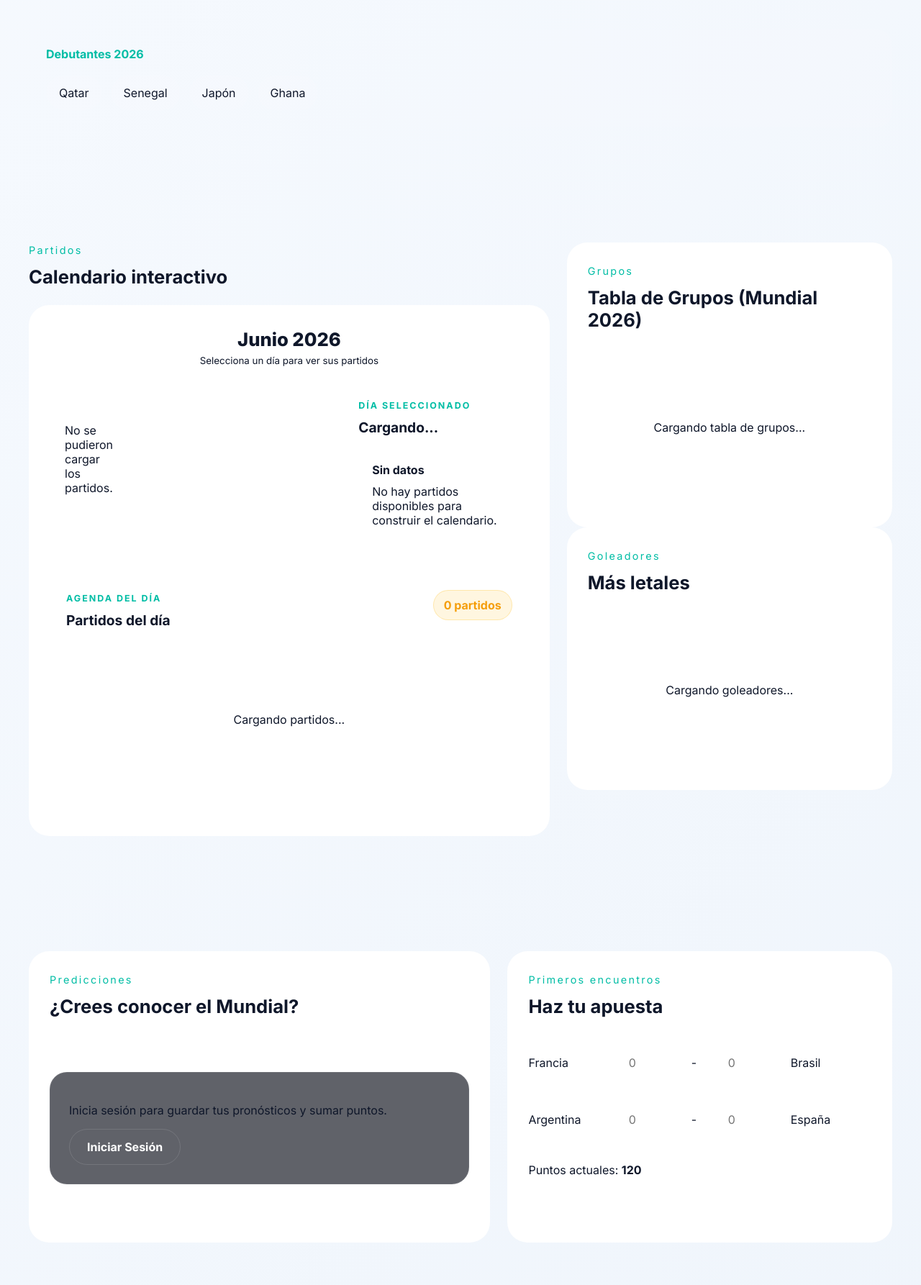
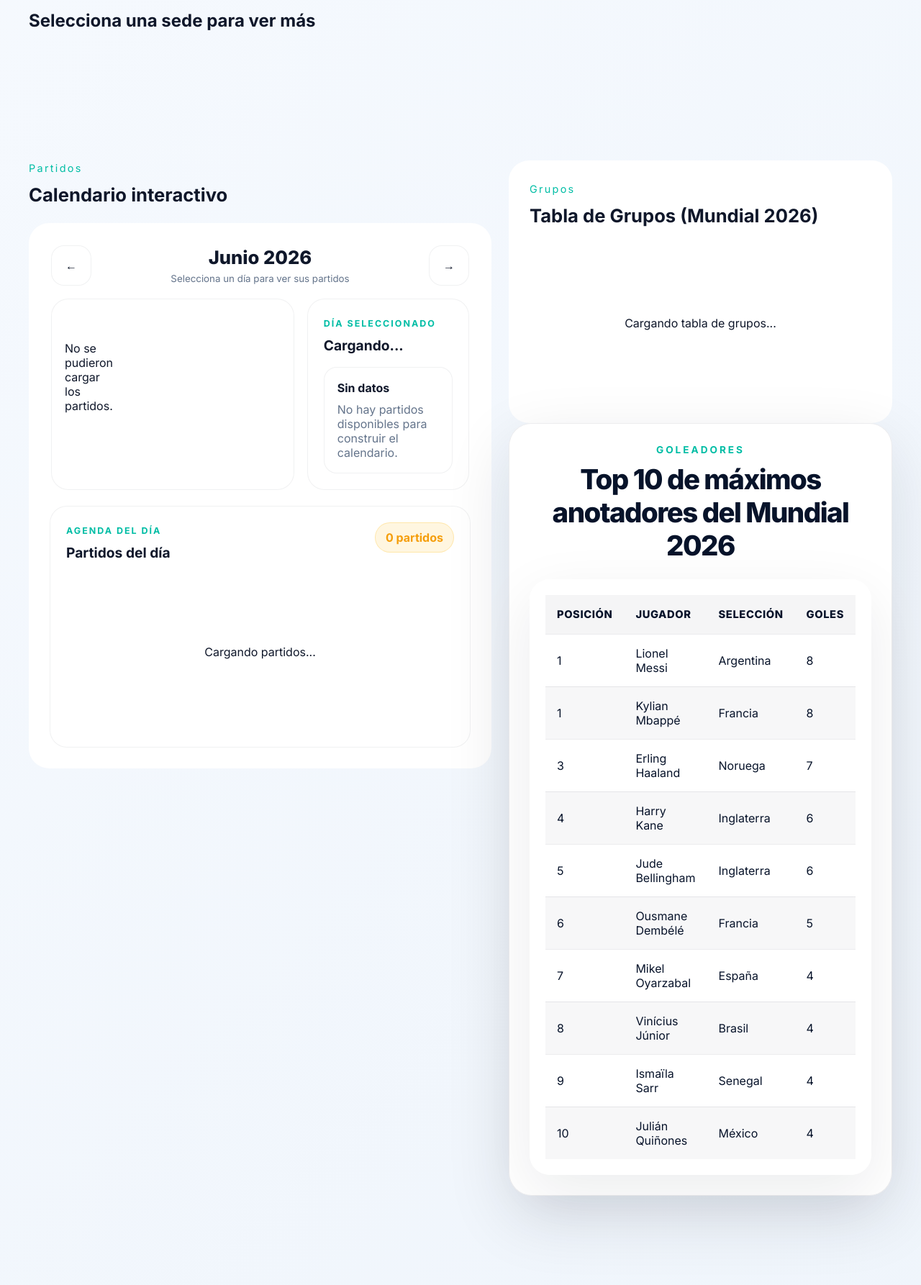
Before and after one commit to Barria198725/webmundial, a Django app: template web/core/templates/index.html in a window 1280 px wide. Shown: the part 1555-3341 px from the top of the page at 72% size. Run offline with Django 5.2, Linux system fonts and the light colour scheme; the template is opened without the code that fills it, so the values that code supplies are empty.

Commit message:
Versión final limpia de Web Mundial

```diff
--- a/entrega.txt
+++ b/entrega.txt
@@ -23,4 +23,4 @@ Firmado por el equipo:
 - Irving Barria
 - Alejandro Castillo
 - Rene Vega
-- Algelica Gaitan
+- Angelica Gaitan
--- a/web/core/static/css/calendar.css
+++ b/web/core/static/css/calendar.css
@@ -32,16 +45,16 @@
 
 .calendar-shell__title small {
 	margin-top: 6px;
-	color: var(--gray);
+	color: var(--muted);
 }
 
 .calendar-nav-button {
 	width: 56px;
 	height: 56px;
 	border-radius: 18px;
-	border: 1px solid rgba(255,255,255,0.08);
-	background: rgba(255,255,255,0.04);
-	color: var(--white);
+	border: 1px solid rgba(15,23,42,0.06);
+	background: rgba(255,255,255,0.7);
+	color: var(--text);
 	cursor: pointer;
 	transition: transform 0.2s ease, background 0.2s ease, border-color 0.2s ease;
 }
@@ -61,8 +74,8 @@
 .calendar-grid-wrap,
 .calendar-day-panel,
 .calendar-agenda {
-	background: rgba(255,255,255,0.03);
-	border: 1px solid rgba(255,255,255,0.08);
+	background: rgba(255,255,255,0.9);
+	border: 1px solid rgba(15,23,42,0.06);
 	border-radius: 24px;
 }
 
@@ -177,14 +190,14 @@
 .calendar-empty-state {
 	padding: 18px;
 	border-radius: 18px;
-	background: rgba(255,255,255,0.04);
-	border: 1px solid rgba(255,255,255,0.08);
+	background: #ffffff;
+	border: 1px solid rgba(15,23,42,0.06);
 }
 
 .calendar-summary-card p,
 .calendar-empty-state p {
 	margin: 10px 0 0;
-	color: var(--gray);
+	color: var(--muted);
 }
 
 .calendar-summary-card__chips {
@@ -281,6 +294,73 @@
 .calendar-grid__empty,
 .calendar-empty-state--compact {
 	min-height: 180px;
+}
+
+/* Estilos para la tabla de goleadores (texto oscuro y contraste) */
+.top-scorers-table {
+	padding: 22px;
+	background: rgba(255,255,255,0.9);
+	border-radius: 28px;
+	box-shadow: 0 24px 80px rgba(15,23,42,0.08);
+}
+.top-scorers-table .scorers-table {
+	width: 100%;
+	border-collapse: separate;
+	border-spacing: 0;
+	background: transparent;
+	color: var(--text);
+	font-family: 'Inter', sans-serif;
+}
+.scorers-table thead th {
+	text-align: left;
+	padding: 18px 16px;
+	font-weight: 800;
+	color: var(--primary-dark);
+	background: rgba(15,23,42,0.04);
+	letter-spacing: 0.04em;
+	text-transform: uppercase;
+	font-size: 0.92rem;
+}
+.scorers-table tbody td {
+	padding: 16px 16px;
+	border-top: 1px solid rgba(15,23,42,0.08);
+	color: var(--primary-dark);
+}
+.scorers-table tbody tr:nth-child(even) {
+	background: rgba(15,23,42,0.03);
+}
+.scorers-table tbody tr:hover {
+	background: rgba(0,189,165,0.06);
+}
+.table-card--modern {
+	border: 1px solid rgba(15,23,42,0.08);
+	background: rgba(255,255,255,0.97);
+	border-radius: 32px;
+	box-shadow: 0 30px 90px rgba(15,23,42,0.12);
+	backdrop-filter: blur(18px);
+}
+.section-header--centered {
+	display: grid;
+	place-items: center;
+	max-width: 720px;
+	margin: 0 auto 24px;
+	padding: 0 14px;
+}
+.section-header--centered span {
+	display: inline-block;
+	margin-bottom: 10px;
+	font-size: 0.85rem;
+	letter-spacing: 0.22em;
+	text-transform: uppercase;
+	font-weight: 700;
+}
+.section-header--centered h2 {
+	margin: 0;
+	font-size: clamp(2rem, 3vw, 2.8rem);
+	font-weight: 900;
+	letter-spacing: -0.04em;
+	color: var(--primary-dark);
+	text-align: center !important;
 }
 
 @media (max-width: 1160px) {
--- a/web/core/static/js/api.js
+++ b/web/core/static/js/api.js
@@ -116,8 +116,16 @@ function setTeamCrest(imgElement, teamName, fallbackName) {
   const filename = getTeamCrestFilename(resolvedName);
   const fallbackPath = "/static/images/logos/brazil-national-team-logo-footylogos.png";
   const path = filename ? `/static/images/logos/${filename}` : fallbackPath;
-  imgElement.src = path;
-  imgElement.alt = `${resolvedName} escudo`;
+  // Si el elemento es una imagen, asignar `src` y `alt`.
+  // Si es un contenedor (div) con clase `escudo-bg`, usar `background-image`.
+  const tag = (imgElement.tagName || "").toUpperCase();
+  if (tag === "IMG") {
+    imgElement.src = path;
+    imgElement.alt = `${resolvedName} escudo`;
+  } else {
+    imgElement.style.backgroundImage = `url('${path}')`;
+    imgElement.setAttribute("aria-hidden", "true");
+  }
 }
 
 function formatSpanishDate(dateString) {
--- a/web/core/static/js/auth.js
+++ b/web/core/static/js/auth.js
@@ -43,10 +43,23 @@ document.addEventListener('DOMContentLoaded', function(){
 
   if(!form) return;
 
+  const loginError = document.getElementById('login-error');
+  function showLoginError(message){
+    if(loginError){
+      loginError.textContent = message;
+      loginError.style.display = 'block';
+    }
+  }
+
   form.addEventListener('submit', async function(e){
     e.preventDefault();
     const email = form.email.value.trim();
     const password = form.password.value;
+
+    if(!email || !password){
+      showLoginError('Completa email y contraseña.');
+      return;
+    }
 
     const url = (window.API_BASE_URL || '') + '/auth/login';
     try{
@@ -62,11 +75,17 @@ document.addEventListener('DOMContentLoaded', function(){
         window.location.href = '/profile/';
         return;
       }
+      const fallbackUser = { name: email.split('@')[0] || 'Usuario', email };
+      localStorage.setItem('user', JSON.stringify(fallbackUser));
+      localStorage.setItem('token', 'local-auth');
+      window.location.href = '/profile/';
+      return;
     }catch(err){
-      // ignore and fallback to mock
+      const fallbackUser = { name: email.split('@')[0] || 'Usuario', email };
+      localStorage.setItem('user', JSON.stringify(fallbackUser));
+      localStorage.setItem('token', 'local-auth');
+      window.location.href = '/profile/';
+      return;
     }
-
-    localStorage.setItem('user', JSON.stringify({ email }));
-    window.location.href = '/profile/';
   });
 });
--- a/web/core/static/js/predictions.js
+++ b/web/core/static/js/predictions.js
@@ -1,2 +1,54 @@
-// Placeholder for future prediction logic.
-// You can later add save and ranking behavior using POST /api/predictions.
+document.addEventListener('DOMContentLoaded', function() {
+  const user = JSON.parse(localStorage.getItem('user') || 'null');
+  const token = localStorage.getItem('token');
+  const predictionSection = document.getElementById('prediction-match-list');
+  const predictionMessage = document.getElementById('predictions-message');
+  const loginButton = document.getElementById('predictions-login-button');
+
+  function renderPredictionRow(match) {
+    const inputsDisabled = !user || !token ? 'disabled' : '';
+    return `
+      <div class="prediction-row">
+        <div>${match.homeTeam}</div>
+        <div><input type="number" name="home_${match.id}" placeholder="0" min="0" data-match-id="${match.id}" data-team="home" ${inputsDisabled} /></div>
+        <div>-</div>
+        <div><input type="number" name="away_${match.id}" placeholder="0" min="0" data-match-id="${match.id}" data-team="away" ${inputsDisabled} /></div>
+        <div>${match.awayTeam}</div>
+      </div>
+    `;
+  }
+
+  async function loadMatches() {
+    const url = (window.API_BASE_URL || '') + '/api/matches';
+    try {
+      const response = await fetch(url);
+      if (!response.ok) throw new Error('Error al cargar partidos');
+      const matches = await response.json();
+      if (!Array.isArray(matches) || matches.length === 0) {
+        if (predictionSection) predictionSection.innerHTML += '<p>No hay partidos disponibles.</p>';
+        return;
+      }
+
+      const rows = matches.map(renderPredictionRow).join('');
+      if (predictionSection) {
+        predictionSection.innerHTML = `
+          <div class="section-header"><span>Primeros encuentros</span><h2>Haz tu apuesta</h2></div>
+          ${rows}
+          <div class="predictions__footer"><span>Puntos actuales: <strong>${user?.points || 0}</strong></span></div>
+        `;
+      }
+    } catch (err) {
+      if (predictionSection) predictionSection.innerHTML = '<p>No se pudieron cargar los partidos.</p>';
+    }
+  }
+
+  if (user && token) {
+    if (predictionMessage) predictionMessage.textContent = 'Haz tus pronósticos y guarda tus apuestas.';
+    if (loginButton) loginButton.hidden = true;
+  } else {
+    if (predictionMessage) predictionMessage.textContent = 'Inicia sesión para guardar tus pronósticos y sumar puntos.';
+    if (loginButton) loginButton.hidden = false;
+  }
+
+  loadMatches();
+});
--- a/web/core/templates/base.html
+++ b/web/core/templates/base.html
@@ -8,24 +8,31 @@
   <link rel="preconnect" href="https://fonts.googleapis.com" />
   <link rel="preconnect" href="https://fonts.gstatic.com" crossorigin />
   <link href="https://fonts.googleapis.com/css2?family=Inter:wght@400;500;600;700;800&display=swap" rel="stylesheet" />
-  <link rel="stylesheet" href="{% static 'css/main.css' %}?v=2" />
-  <link rel="stylesheet" href="{% static 'css/hero.css' %}?v=2" />
-  <link rel="stylesheet" href="{% static 'css/calendar.css' %}?v=2" />
-  <link rel="stylesheet" href="{% static 'css/predictions.css' %}?v=2" />
-  <link rel="stylesheet" href="{% static 'css/countryDetails.css' %}?v=2" />
+  <link rel="stylesheet" href="{% static 'css/main.css' %}?v=4" />
+  <link rel="stylesheet" href="{% static 'css/hero.css' %}?v=4" />
+  <link rel="stylesheet" href="{% static 'css/calendar.css' %}?v=4" />
+  <link rel="stylesheet" href="{% static 'css/predictions.css' %}?v=4" />
+  <link rel="stylesheet" href="{% static 'css/countryDetails.css' %}?v=4" />
   {% block extra_head %}{% endblock %}
 </head>
 <body>
   <script>
-    window.API_BASE_URL = "{{ api_base_url|default:'http://localhost:3000' }}";
+    {% with api_base=api_base_url|default:'' %}
+      {% if api_base and '://api' in api_base %}
+        window.API_BASE_URL = "http://localhost:3000";
+      {% elif api_base %}
+        window.API_BASE_URL = "{{ api_base }}";
+      {% else %}
+        window.API_BASE_URL = "http://localhost:3000";
+      {% endif %}
+    {% endwith %}
   </script>
   <div class="app-shell">
     <header class="navbar">
       <div class="navbar__brand">MUNDO FÚTBOL 2026</div>
       <nav class="navbar__links">
-        <a href="{% url 'index' %}">Inicio</a>
         <a href="{% url 'partidos' %}">Partidos</a>
-        <a href="{% url 'country_detail' country_code='USA' %}">Estadios</a>
+        <a href="{% url 'index' %}#hosts">Estadios</a>
         <a href="{% url 'legends' %}">Leyendas</a>
         <a href="{% url 'news' %}" class="news-nav-link">Noticias</a>
         <a href="{% url 'history' %}">Historia</a>
--- a/web/core/templates/index.html
+++ b/web/core/templates/index.html
@@ -54,7 +54,7 @@
         <div class="match-card__teams">
           <div class="team team--home">
             <div class="team__shield team__shield--home">
-              <img id="lastHomeCrest" class="escudo-equipo" src="{% static 'images/logos/brazil-national-team-logo-footylogos.png' %}" alt="Brazil escudo" />
+              <div id="lastHomeCrest" class="escudo-equipo escudo-bg" style="background-image: url('{% static 'images/logos/brazil-national-team-logo-footylogos.png' %}');" aria-hidden="true"></div>
             </div>
             <span class="team__name" id="lastHomeTeam">BRAZIL</span>
           </div>
@@ -65,7 +65,7 @@
           </div>
           <div class="team team--away">
             <div class="team__shield team__shield--away">
-              <img id="lastAwayCrest" class="escudo-equipo" src="{% static 'images/logos/japan-national-team-logo-footylogos.png' %}" alt="Japan escudo" />
+              <div id="lastAwayCrest" class="escudo-equipo escudo-bg" style="background-image: url('{% static 'images/logos/japan-national-team-logo-footylogos.png' %}');" aria-hidden="true"></div>
             </div>
             <span class="team__name" id="lastAwayTeam">JAPAN</span>
           </div>
@@ -85,14 +85,14 @@
         <div class="match-card__teams">
           <div class="team team--home">
             <div class="team__shield team__shield--home">
-              <img id="nextHomeCrest" class="escudo-equipo" src="{% static 'images/logos/germany-national-team-logo-footylogos.png' %}" alt="Germany escudo" />
+              <div id="nextHomeCrest" class="escudo-equipo escudo-bg" style="background-image: url('{% static 'images/logos/germany-national-team-logo-footylogos.png' %}');" aria-hidden="true"></div>
             </div>
             <span class="team__name" id="nextHomeTeam">GERMANY</span>
           </div>
           <div class="match-vs">VS</div>
           <div class="team team--away">
             <div class="team__shield team__shield--away">
-              <img id="nextAwayCrest" class="escudo-equipo" src="{% static 'images/logos/paraguay-national-team-logo-footylogos.png' %}" alt="Paraguay escudo" />
+              <div id="nextAwayCrest" class="escudo-equipo escudo-bg" style="background-image: url('{% static 'images/logos/paraguay-national-team-logo-footylogos.png' %}');" aria-hidden="true"></div>
             </div>
             <span class="team__name" id="nextAwayTeam">PARAGUAY</span>
           </div>
@@ -157,15 +157,7 @@
         <h2 id="nombre-pais-seleccionado">Selecciona una sede para ver más</h2>
         <div id="contenedor-info" class="contenedor-sedes-dinamicas"></div>
       </div>
-      <div class="host-debut">
-        <span>Debutantes 2026</span>
-        <div class="host-debut__items">
-          <div>Qatar</div>
-          <div>Senegal</div>
-          <div>Japón</div>
-          <div>Ghana</div>
-        </div>
-      </div>
+
     </section>
 
     <section id="groups" class="calendar-panel">
@@ -218,9 +210,32 @@
           <div class="section-header"><span>Grupos</span><h2>Tabla de Grupos (Mundial 2026)</h2></div>
           <div class="data-placeholder">Cargando tabla de grupos...</div>
         </div>
-        <div class="table-card" id="top-scorers">
-          <div class="section-header"><span>Goleadores</span><h2>Más letales</h2></div>
-          <div class="data-placeholder">Cargando goleadores...</div>
+        <div class="table-card table-card--modern" id="top-scorers">
+          <div class="section-header section-header--centered"><span>Goleadores</span><h2>Top 10 de máximos anotadores del Mundial 2026</h2></div>
+          <div class="top-scorers-table">
+            <table class="scorers-table">
+              <thead>
+                <tr>
+                  <th>Posición</th>
+                  <th>Jugador</th>
+                  <th>Selección</th>
+                  <th>Goles</th>
+                </tr>
+              </thead>
+              <tbody>
+                <tr><td>1</td><td>Lionel Messi</td><td>Argentina</td><td>8</td></tr>
+                <tr><td>1</td><td>Kylian Mbappé</td><td>Francia</td><td>8</td></tr>
+                <tr><td>3</td><td>Erling Haaland</td><td>Noruega</td><td>7</td></tr>
+                <tr><td>4</td><td>Harry Kane</td><td>Inglaterra</td><td>6</td></tr>
+                <tr><td>5</td><td>Jude Bellingham</td><td>Inglaterra</td><td>6</td></tr>
+                <tr><td>6</td><td>Ousmane Dembélé</td><td>Francia</td><td>5</td></tr>
+                <tr><td>7</td><td>Mikel Oyarzabal</td><td>España</td><td>4</td></tr>
+                <tr><td>8</td><td>Vinícius Júnior</td><td>Brasil</td><td>4</td></tr>
+                <tr><td>9</td><td>Ismaïla Sarr</td><td>Senegal</td><td>4</td></tr>
+                <tr><td>10</td><td>Julián Quiñones</td><td>México</td><td>4</td></tr>
+              </tbody>
+            </table>
+          </div>
         </div>
       </div>
     </section>
@@ -228,10 +243,10 @@
     <section id="predictions" class="predictions">
       <div class="predictions__panel">
         <div class="section-header"><span>Predicciones</span><h2>¿Crees conocer el Mundial?</h2></div>
-        <div class="predictions__hero">
+        <div class="predictions__hero" id="predictions-hero">
           <div class="predictions__blur">
-            <p>Inicia sesión para guardar tus pronósticos y sumar puntos.</p>
-            <a class="button button--secondary" href="/login/">Iniciar Sesión</a>
+            <p id="predictions-message">Inicia sesión para guardar tus pronósticos y sumar puntos.</p>
+            <a class="button button--secondary" id="predictions-login-button" href="/login/">Iniciar Sesión</a>
           </div>
         </div>
       </div>
@@ -267,22 +282,5 @@
 
 
 
-    <section class="accordion" id="history">
-      <div class="section-header"><span>Datos Curiosos</span><h2>Historia del Mundial (hasta 2026)</h2></div>
-      <p>La Copa del Mundo nació en 1930 y se convirtió en el torneo más importante del fútbol, con historias memorables, récords y selecciones que marcaron generaciones.</p>
-      <button class="accordion__toggle">Primer Mundial</button>
-      <div class="accordion__panel"><p>La primera edición se disputó en Uruguay en 1930 y fue ganada por la selección local.</p></div>
-      <button class="accordion__toggle">Mayor goleada</button>
-      <div class="accordion__panel"><p>La mayor goleada en una fase final fue Alemania 7-1 Brasil en la semifinal de 2014.</p></div>
-      <button class="accordion__toggle">Más títulos</button>
-      <div class="accordion__panel"><p>Brasil es el máximo ganador, con 5 títulos mundiales (1958, 1962, 1970, 1994 y 2002).</p></div>
-      <button class="accordion__toggle">Jugador con más goles</button>
-      <div class="accordion__panel"><p>Lionel Messi (Argentina) es el máximo goleador histórico de Mundiales con 21 tantos.</p></div>
-
-      <button class="accordion__toggle">Mundial con más asistentes</button>
-      <div class="accordion__panel"><p>El Mundial de Estados unidos 2026  fue uno de los más concurridos, con más de 3 millones de espectadores en total.</p></div>
-    </section>
-
-
   </main>
 {% endblock %}
--- a/web/core/templates/login.html
+++ b/web/core/templates/login.html
@@ -6,6 +6,7 @@
       <span class="eyebrow">Acceder</span>
       <h1>Inicia sesión en Mundo Fútbol 2026</h1>
       <form id="login-form" class="login-form">
+        <div id="login-error" class="login-error" role="alert" aria-live="polite"></div>
         <label>
           <span>Email</span>
           <input name="email" type="email" placeholder="tucorreo@dominio.com" required />
```
Also changed, not shown: other parts of web/core/static/css/calendar.css (+25 -12 lines), api/src/app.ts (+73 -1 lines), web/core/static/css/main.css (+180 -51 lines), README.md.
